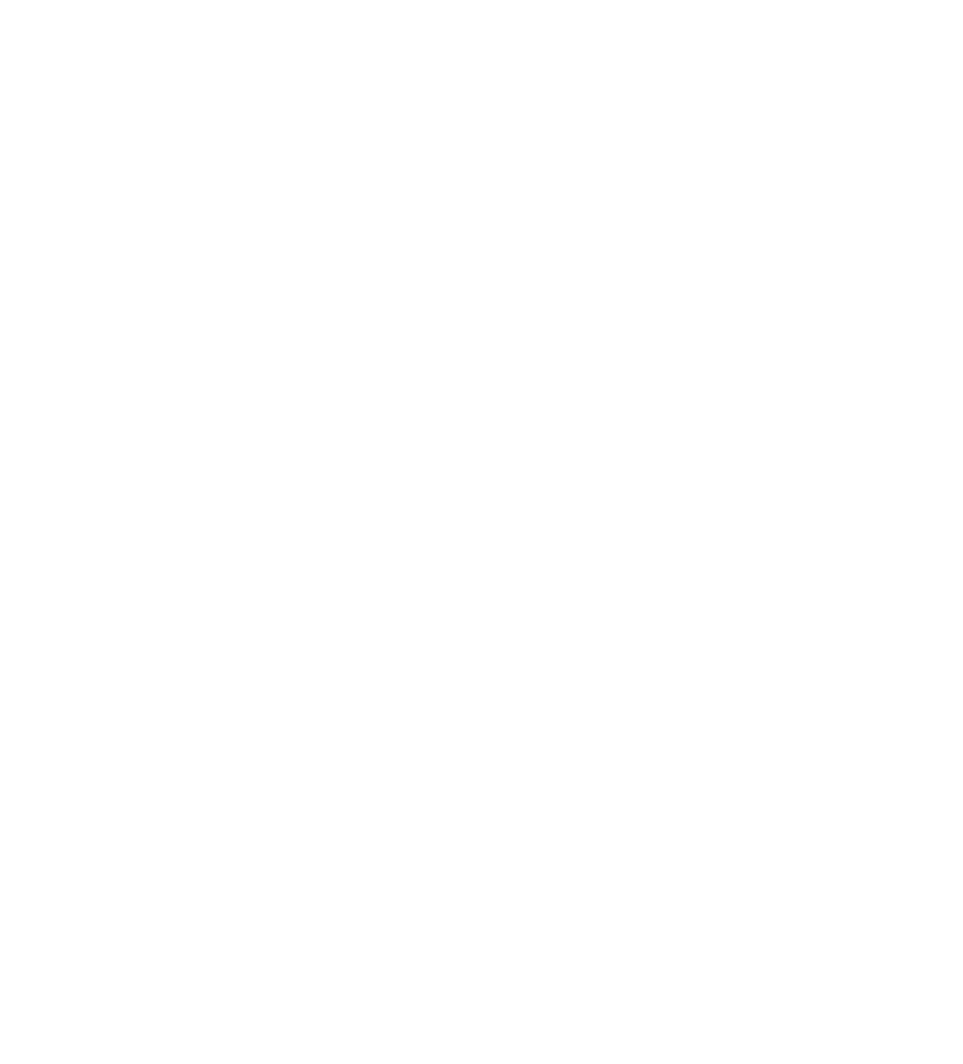
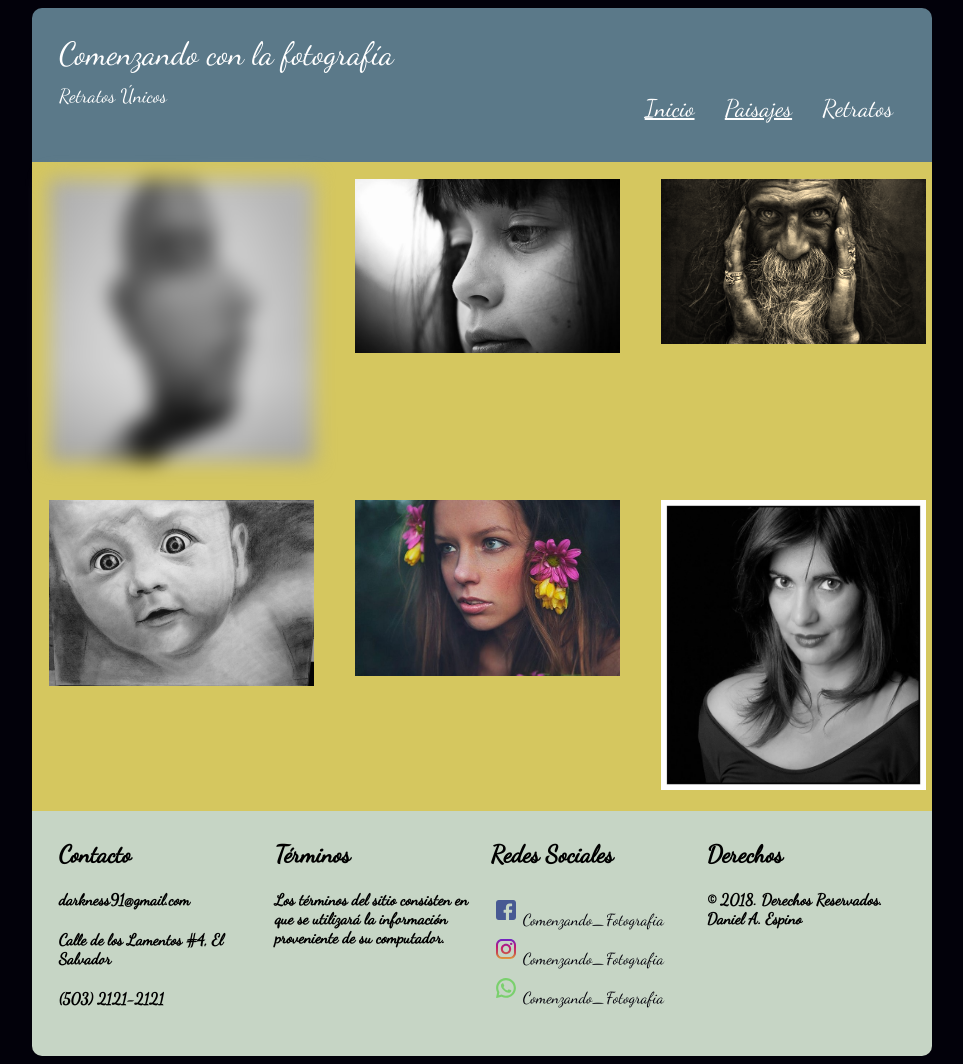
Before and after one commit to danespino/NextU-Learning, a plain HTML site: page CSS/EXA_FINAL/retratos.html in a window 1280 px wide. Shown: the whole page, without its empty margins (158-1121 px from the left). Before the commit the page ends 800 px from the top, so only its background shows below. Drawn offline with Linux system fonts and the light colour scheme.

Commit message:
Website Finished
I finished updating the last section. It was a nice experience.

```diff
--- a/CSS/EXA_FINAL/retratos.html
+++ b/CSS/EXA_FINAL/retratos.html
@@ -1,3 +1,51 @@
 <!Doctype html>
  <html>
+	<head>
+		<meta name="author" content="Daniel A. Espino">
+		<meta name="viewport" content="width=device-width, user-scalable=no">
+		<link href="https://fonts.googleapis.com/css?family=Dancing+Script" rel="stylesheet">
+		<link rel="stylesheet" href="css/estilo.css" />
+		<title>.:: Comenzando con la fotograf&iacute;a - Bienvenido ::.</title>
+	</head>
+	<body>
+		<div id="contenido">
+			<header>
+				<section>
+					<article class="title">Comenzando con la fotograf&iacute;a<br /><span>Retratos &Uacute;nicos</span></article>
+					<article class="navbar">
+						<nav id="navbar">
+						<a href="index.html" title="Inicio">Inicio</a>
+						<a href="paisajes.html" title="Paisajes">Paisajes</a>
+						<a href="#" title="Retratos">Retratos</a>
+					</nav>
+					</article>
+				</section>
+			</header>
+			<section>
+				<div class="flex-container">
+					<article id="gallery-1"><img src="img/rostro2.jpg" /></article>
+					<article id="gallery-2"><img src="img/rostro4.jpg" /></article>
+					<article id="gallery-3"><img src="img/home-retratos.jpg" /></article>
+					<article id="gallery-4"><img src="img/rostro3.jpg" /></article>
+					<article id="gallery-5"><img src="img/rostro1.jpg" /></article>
+					<article id="gallery-6"><img src="img/retrato5.jpg" /></article>
+				</div>
+			</section>
+			<footer>
+			 <div class="flex-container">
+				<article id="fcol1"><h1>Contacto</h1><h4>darkness91@gmail.com</h4><h4>Calle de los Lamentos #4, El Salvador</h4><h4>(503) 2121-2121</h4></article>
+				<article id="fcol2"><h1>T&eacute;rminos</h1><h4>Los t&eacute;rminos del sitio consisten en que se utilizar&aacute; la informaci&oacute;n proveniente de su computador.</h4></article>
+				<article id="fcol3"><h1>Redes Sociales</h1>
+				<h4></h4>
+				<ul class="social-list">
+				 <li><a href="https://www.facebook.com" target="_blank"><img src="img/fb.svg" />Comenzando_Fotografia</a></li>
+				 <li><a href="https://www.instagram.com" target="_blank"><img src="img/instagram.svg" />Comenzando_Fotografia</a></li>
+				 <li><a href="https://web.whatsapp.com" target="_blank"><img src="img/whatsapp.svg" />Comenzando_Fotografia</a></li>
+				</ul>
+				</article>
+				<article id="fcol4"><h1>Derechos</h1><h4>&copy; 2018. Derechos Reservados. Daniel A. Espino</h4></article>
+			 </div>
+			</footer>
+		</div>
+	</body>
  </html>
```
